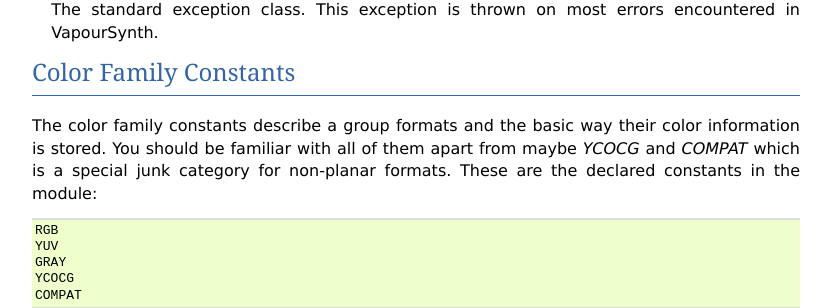
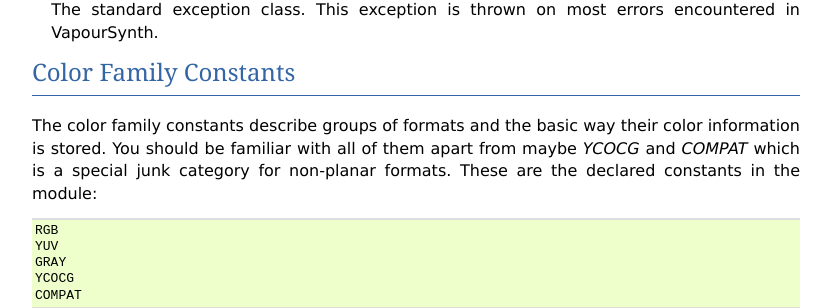
Before and after one commit to vapoursynth/vapoursynth, a Sphinx documentation site: the page built from doc/pythonreference.rst, in a window 1280 px wide and 900 px high, scrolled down 3548 px. Shown: the part 144-452 px from the top of the window, without its empty margins (48-879 px from the left). Built offline with Sphinx 7.4.7, drawn with Linux system fonts in a browser that asks for light colours; formulas are drawn with MathJax 3.

Commit message:
doc: Fix typos and stuff

```diff
--- a/doc/about.rst
+++ b/doc/about.rst
@@ -6,7 +6,7 @@
 The main features compared to Avisynth are:
 
    * Multithreaded - Frame level multithreading that scales well
-   * Generalized Colorspaces - New Colorspaces can be specified at runtime
+   * Generalized Colorspaces - New colorspaces can be specified at runtime
    * Per Frame Properties - Additional metadata can be attached to frames
    * Python Based - The scripting part is implemented as a Python module so you don't have to learn a special language
    * Support for video with format changes - Some video just can't stick to one format or frame size. VapourSynth can handle any kind of change
--- a/doc/functions/frameeval.rst
+++ b/doc/functions/frameeval.rst
@@ -4,7 +4,7 @@
 .. function:: FrameEval(clip clip, func eval)
    :module: std
 
-   Allows an arbitrary function to be evaluated every frame. The the function gets the frame number, *n*, as input and should return a clip the output frame can be requested from.
+   Allows an arbitrary function to be evaluated every frame. The function gets the frame number, *n*, as input and should return a clip the output frame can be requested from.
 
    The *clip* argument is only used to get the output format from.
 
--- a/doc/pythonreference.rst
+++ b/doc/pythonreference.rst
@@ -193,7 +193,7 @@
 
 Color Family Constants
 ######################
-The color family constants describe a group formats and the basic way their color information is stored. You should be familiar with all of them apart from maybe *YCOCG* and *COMPAT* which
+The color family constants describe groups of formats and the basic way their color information is stored. You should be familiar with all of them apart from maybe *YCOCG* and *COMPAT* which
 is a special junk category for non-planar formats. These are the declared constants in the module::
 
    RGB
--- a/doc/vsfs.rst
+++ b/doc/vsfs.rst
@@ -1,6 +1,6 @@
 VSFS (VapourSynth FileSystem)
 =============================
-VSFS is based on `AVFS <http://www.turtlewar.org/avfs/>`_ and shares most its source code and functionality.
+VSFS is based on `AVFS <http://www.turtlewar.org/avfs/>`_ and shares most of its source code and functionality.
 This package has several uses. It can easily make a script file openable by any application, as it appears like a real, uncompressed avi file.
 It can also be used to bridge the 32/64 bit gap, since a plain file can always be read.
 For instructions on how to enable it see the installation instructions.
```
